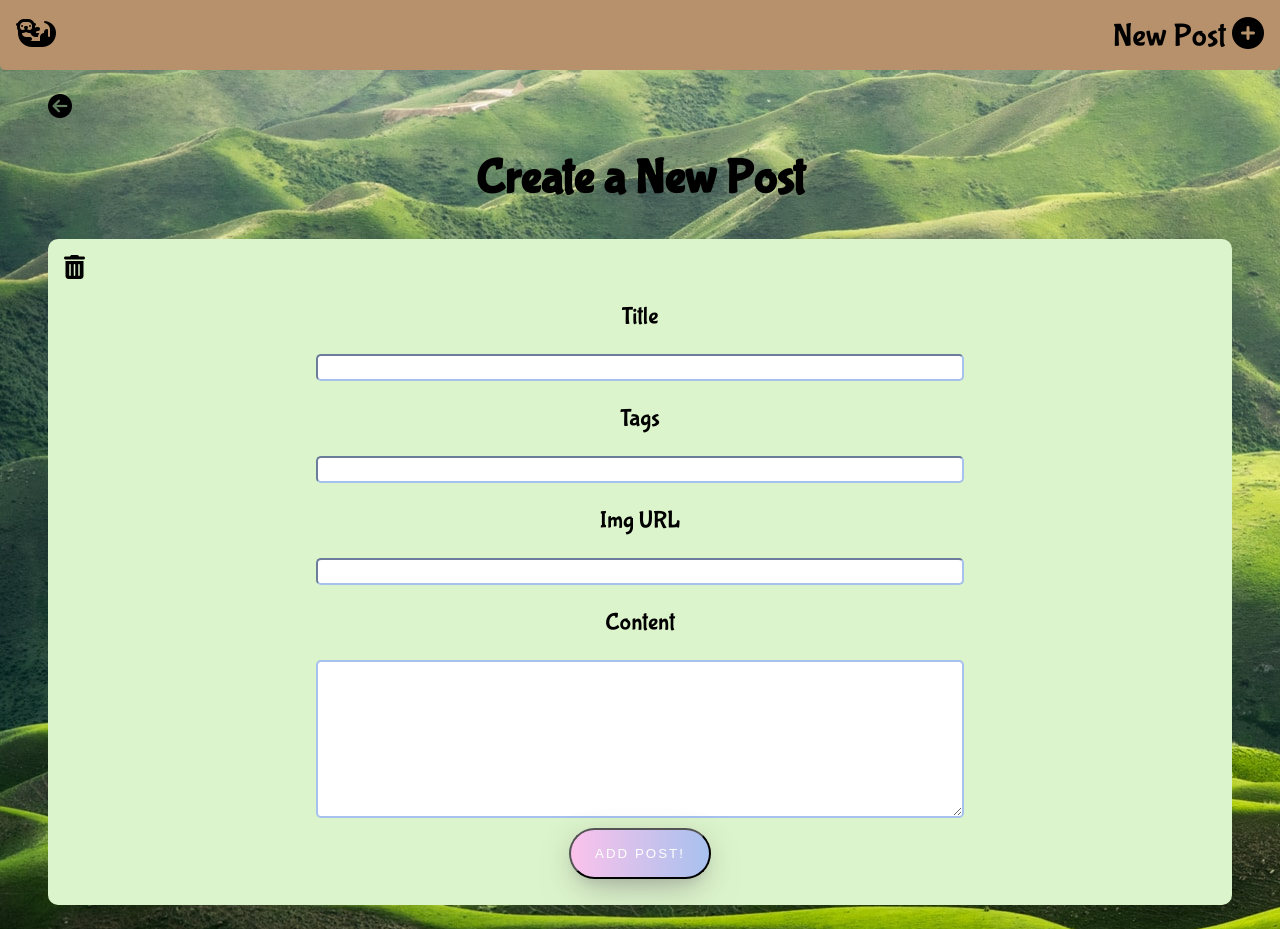
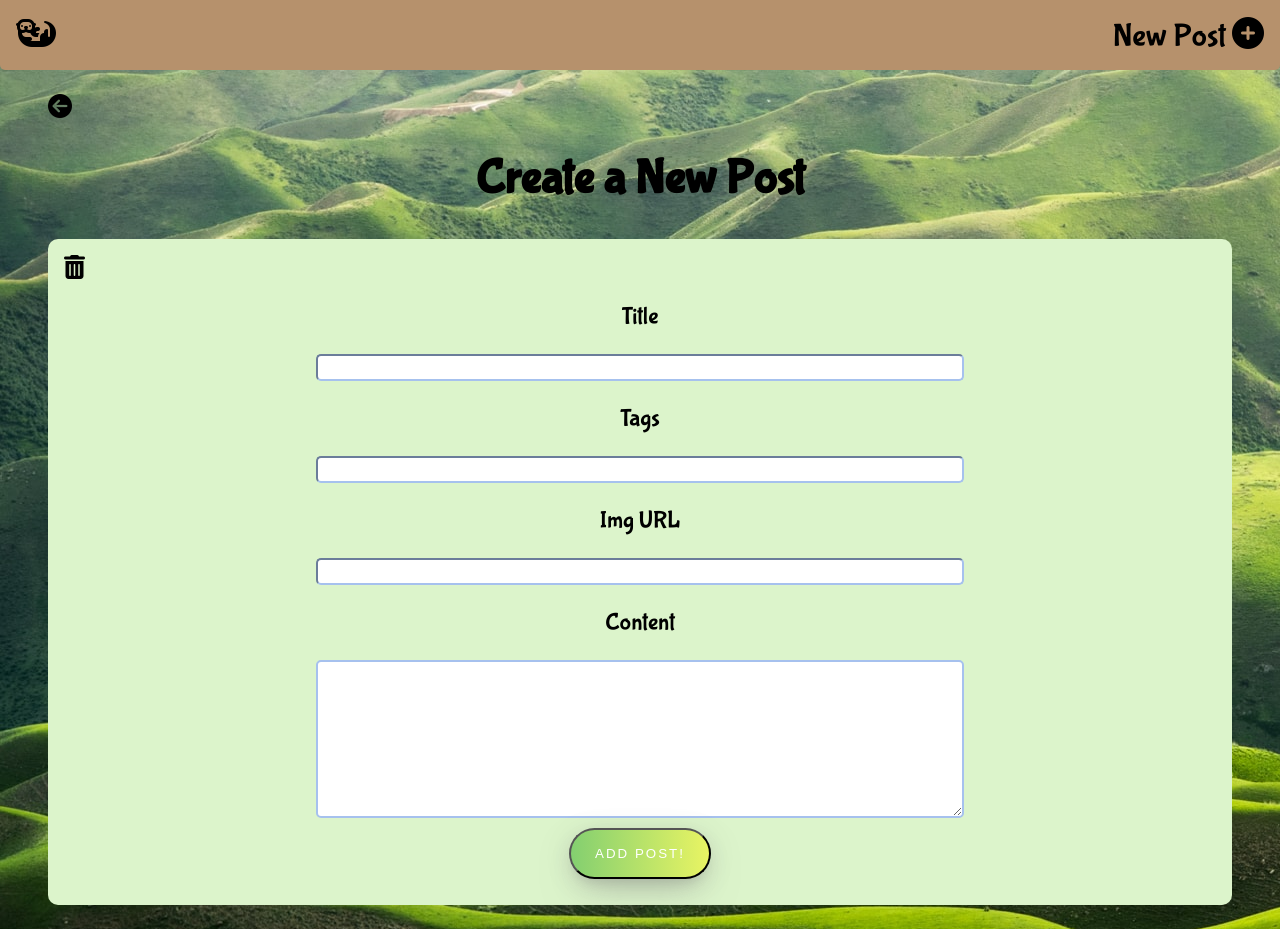
Before and after one commit to ashleyliangg/recipe-client, a React (Vite) app: page /posts/new in a window 1280 px wide. Built offline with nearby package versions, Linux system fonts and the light colour scheme; a web font is replaced by a local one.

Commit message:
changed styling

```diff
--- a/src/style.scss
+++ b/src/style.scss
@@ -214,7 +214,7 @@ i {
 }
 
 .new-button {
-	background-image: linear-gradient(to right, #fbc2eb 0%, #a6c1ee 51%, #fbc2eb 100%);
+	background-image: linear-gradient(to right, #83cf70 0%, #ebf563 51%, #83cf70 100%);
 }
 
 .upd-button {
```
